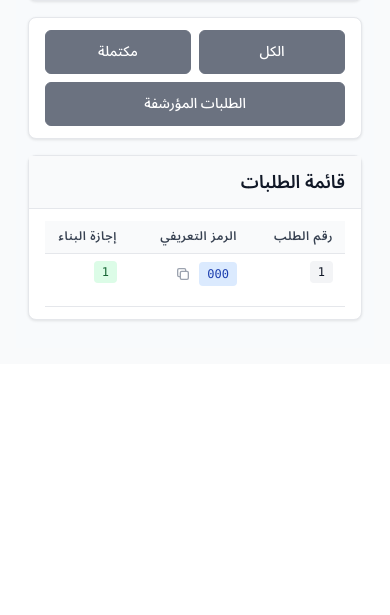
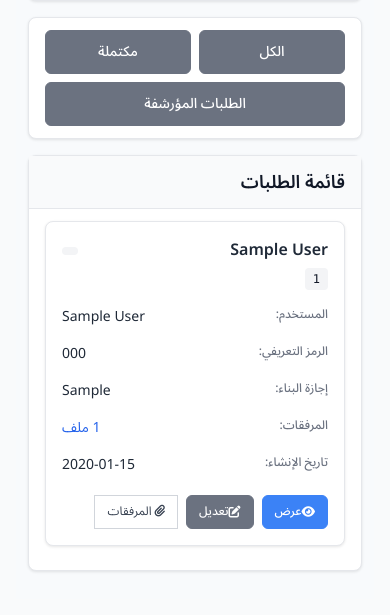
Before and after one commit to Almanaei/cmsvs, a FastAPI app: template app/templates/admin/requests.html in a window 390 px wide. Shown: the part 966-1581 px from the top of the page. Before the commit the page ends 1288 px from the top, so only its background shows below. Run offline with FastAPI, Linux system fonts and the light colour scheme; the template is opened without the code that fills it: most values are stand-ins (such as "Sample title", 1, 10 or a date in 2020); some libraries are stand-ins or nearby versions.

Commit message:
Fix responsive design issue on admin requests page
- Fixed desktop table view to show on large screens (1024px+) using 'hidden lg:block' class
- Fixed mobile card view to show on small/medium screens using 'lg:hidden' class
- Resolved issue where mobile layout was incorrectly displayed on desktop browsers
- Desktop users now see proper table layout while mobile users see card layout
- Maintains mobile-first responsive design approach

```diff
--- a/app/templates/admin/requests.html
+++ b/app/templates/admin/requests.html
@@ -808,7 +808,7 @@
         </div>
         <div class="card-body p-0">
             <!-- Desktop Table View -->
-            <div class="block table-container overflow-x-auto relative">
+            <div class="hidden lg:block table-container overflow-x-auto relative">
                 <table class="table">
                     <thead class="table-header">
                         <tr>
@@ -941,7 +941,7 @@
             </div>
 
             <!-- Mobile Card View -->
-            <div class="hidden">
+            <div class="lg:hidden">
                 {% for req in requests %}
                 <div class="mobile-table-card border-r-4 border-r-{{ 'green' if req.status.value == 'approved' else 'yellow' if req.status.value == 'pending' else 'red' if req.status.value == 'rejected' else 'blue' }}-500">
                     <!-- Request Header -->
```
